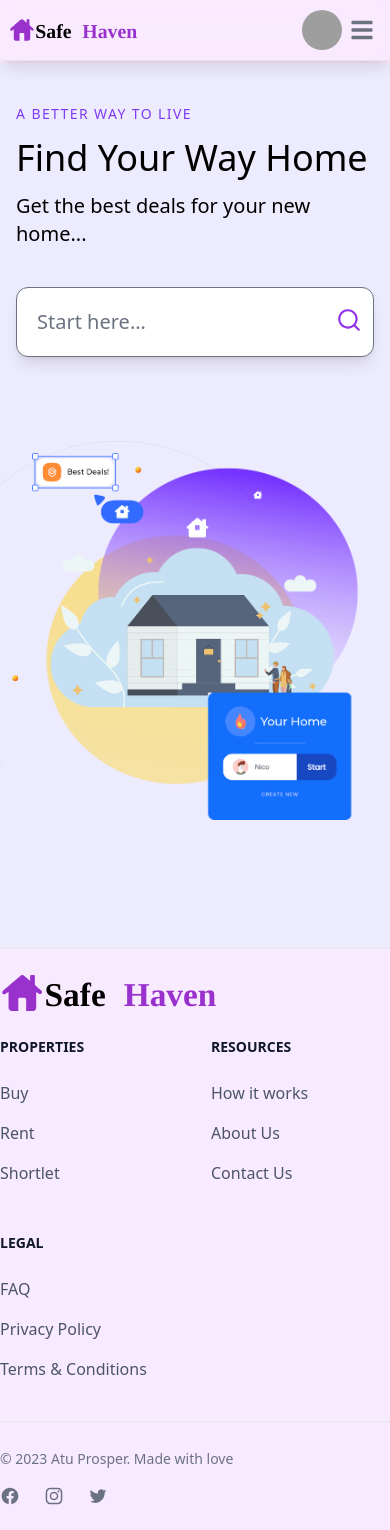
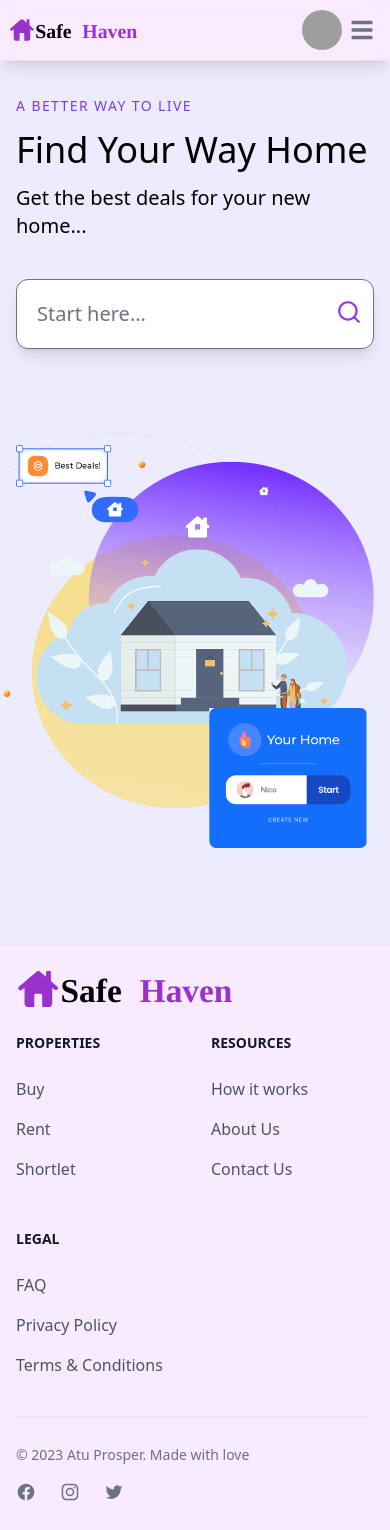
Before and after one commit to prosper74/Go-real-estate-app, a Next.js app in the folder frontend/: page / in a window 390 px wide. Built offline with nearby package versions, Linux system fonts and the light colour scheme; grey boxes are pictures that could not be loaded.

Commit message:
Added banner animation

```diff
--- a/frontend/src/components/common/layouts/footer.tsx
+++ b/frontend/src/components/common/layouts/footer.tsx
@@ -39,7 +39,7 @@ export default function Footer() {
 
   return (
     <motion.footer
-      className="border-t sm:!px-10 lg:!px-32"
+      className="border-t px-4 sm:!px-10 lg:!px-32"
       initial={"offscreen"}
       whileInView={"onscreen"}
       viewport={{ once: false, amount: 0.3 }}
--- a/frontend/src/components/common/variants.jsx
+++ b/frontend/src/components/common/variants.jsx
@@ -13,8 +13,8 @@ export const imageAnimateTop = {
   onscreen: {
     y: 0,
     opacity: 1,
-    rotate: [0, 10, 0],
-    transition: { type: "spring", bounce: 0.4, duration: 1 },
+    rotate: [0, 10, 5, 0],
+    transition: { type: "spring", bounce: 0.4, duration: 1.5 },
   },
 };
 
@@ -23,8 +23,8 @@ export const imageAnimateBottom = {
   onscreen: {
     y: 0,
     opacity: 1,
-    rotate: [0, 10, 0],
-    transition: { type: "spring", bounce: 0.4, duration: 1 },
+    rotate: [0, 10, 5, 0],
+    transition: { type: "spring", bounce: 0.4, duration: 1.5 },
   },
 };
 
--- a/frontend/src/components/home_components/banner.tsx
+++ b/frontend/src/components/home_components/banner.tsx
@@ -10,10 +10,10 @@ import SearchWidget from "../common/searchWidget";
 export default function HomeBanner() {
   const properties: singleProperties = {};
   return (
-    <section className="bg-purple-100 pb-12 2xl:pb-16 px-4 mx-auto sm:!px-10 lg:!px-32 overflow-hidden">
+    <section className="bg-purple-100 pb-8 2xl:pb-12 px-4 mx-auto sm:!px-10 lg:!px-32 overflow-hidden">
       <div className="relative rounded-b-10xl">
         <div className="">
-          <div className="flex flex-wrap items-center pt-10 pb-20">
+          <div className="flex flex-wrap items-center pt-8 pb-16">
             <motion.div
               className="w-full md:w-1/2 mb-24 lg:mb-0"
               initial={"offscreen"}
@@ -53,7 +53,7 @@ export default function HomeBanner() {
                 />
               </motion.span>
             </motion.div>
-            <div className="w-full md:w-1/2 px-4">
+            <div className="w-full md:w-1/2">
               <motion.div
                 className="relative max-w-sm xl:max-w-none mx-auto"
                 initial={"offscreen"}
```
